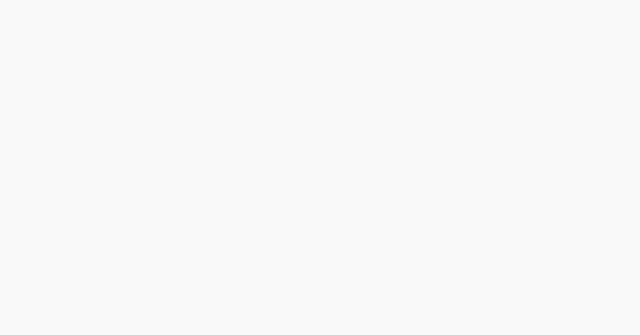
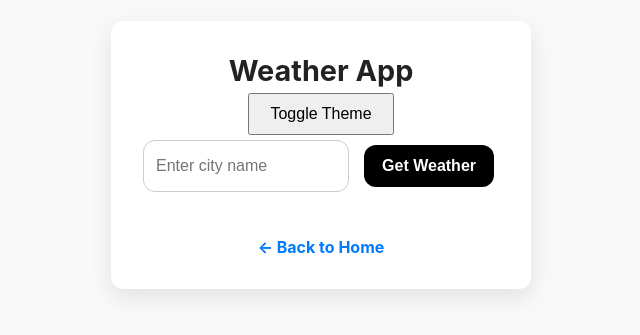
Before and after one commit to kimonie/reacting, a React (Create React App) app: page /weather in a window 1280 px wide. Before the commit this address had no page. Shown: the part 245-580 px from the top of the page, without its empty margins (319-959 px from the left). Built offline with nearby package versions, Linux system fonts and the light colour scheme.

Commit message:
Weather app

```diff
--- a/src/App.css
+++ b/src/App.css
@@ -30,3 +30,20 @@ button {
   font-size: 16px;
   cursor: pointer;
 }
+
+.project-link {
+  padding: 12px 18px;
+  background-color: var(--accent);
+  color: #fff;
+  border: none;
+  border-radius: 10px;
+  text-decoration: none;
+  font-weight: 600;
+  transition: background-color 0.3s ease;
+  display: inline-block;
+  margin: 10px 8px;
+}
+
+.project-link:hover {
+  background-color: var(--accent-hover);
+}
--- a/src/App.js
+++ b/src/App.js
@@ -2,6 +2,7 @@ import { BrowserRouter as Router, Routes, Route } from 'react-router-dom';
 import Home from './Home';
 import Counter from './projects/Counter/Counter';
 import Todo from './projects/Todo/Todo';
+import Weather from './projects/Weather/Weather';
 import QuoteGenerator from './projects/Quote/QuoteGenerator';
 import './theme.css';
 import './App.css';
@@ -15,6 +16,7 @@ function App() {
         <Route path="/counter" element={<Counter />} />
         <Route path="/todo" element={<Todo />} />
         <Route path="/quotes" element={<QuoteGenerator />} />
+        <Route path="/weather" element={<Weather />} />
         {/* Add more routes here */}
       </Routes>
     </Router>
--- a/src/Home.js
+++ b/src/Home.js
@@ -10,6 +10,7 @@ function Home() {
         <li><Link className="project-link" to="/counter">🧮 Counter App</Link></li>
         <li><Link to="/todo" className="project-link">📝 To-Do List</Link></li>
         <li><Link to="/quotes" className="project-link">💬 Quote Generator</Link></li>
+        <li><Link to="/weather" className="project-link">🌤️ Weather App</Link></li>
         {/* Add more project links here */}
       </ul>
     </div>
--- /dev/null
+++ b/src/components/Spinner/Spinner.css
@@ -0,0 +1,15 @@
+.spinner {
+  width: 40px;
+  height: 40px;
+  border: 4px solid #ccc;
+  border-top-color: #007bff;
+  border-radius: 50%;
+  animation: spin 0.8s linear infinite;
+  margin: 20px auto;
+}
+
+@keyframes spin {
+  to {
+    transform: rotate(360deg);
+  }
+}
--- /dev/null
+++ b/src/components/Spinner/Spinner.js
@@ -0,0 +1,10 @@
+import React from 'react';
+import './Spinner.css';
+
+const Spinner = () => {
+  return (
+    <div className="spinner"></div>
+  );
+};
+
+export default Spinner;
--- /dev/null
+++ b/src/projects/Weather/Weather.css
@@ -0,0 +1,180 @@
+/* Root container */
+.weather-page {
+  min-height: 100vh;
+  background-color: var(--bg-page);
+  color: var(--text-color);
+  display: flex;
+  justify-content: center;
+  align-items: center;
+  padding: 40px 20px;
+  transition: background-color 0.3s ease;
+}
+
+/* Main card */
+.weather-box {
+  max-width: 420px;
+  width: 100%;
+  background-color: var(--bg-container);
+  padding: 40px;
+  border-radius: 16px;
+  box-shadow: 0 12px 30px rgba(0, 0, 0, 0.08);
+  text-align: center;
+  transition: all 0.3s ease;
+  font-family: 'Inter', 'Segoe UI', sans-serif;
+}
+
+.weather-page {
+  transition: background-color 0.4s ease, color 0.4s ease;
+}
+
+.weather-box {
+  transition: background-color 0.4s ease, color 0.4s ease;
+}
+
+/* Input and button row */
+.input-section {
+  display: flex;
+  gap: 10px;
+  margin-bottom: 20px;
+  flex-wrap: wrap;
+}
+
+.input-section input {
+  flex: 1;
+  padding: 12px;
+  border-radius: 12px;
+  border: 1px solid #ccc;
+  font-size: 1rem;
+  font-weight: 500;
+  background: var(--input-bg, #fff);
+  color: var(--text-color);
+  transition: background 0.3s ease;
+}
+
+.input-section button {
+  padding: 12px 18px;
+  background-color: #000;
+  color: #fff;
+  border: none;
+  border-radius: 12px;
+  font-weight: 600;
+  cursor: pointer;
+  transition: background 0.3s ease;
+}
+
+.input-section button:hover {
+  background-color: #333;
+}
+
+/* Weather result */
+.weather-result {
+  margin-top: 30px;
+}
+
+.weather-result h3 {
+  font-size: 1.4rem;
+  margin-bottom: 10px;
+}
+
+.weather-result p {
+  font-size: 1.1rem;
+  margin: 6px 0;
+}
+
+/* Weather icon */
+.weather-result img {
+  width: 80px;
+  height: 80px;
+  margin-bottom: 10px;
+}
+
+/* Back to home */
+.back-link {
+  display: inline-block;
+  margin-top: 25px;
+  color: #007bff;
+  font-weight: bold;
+  text-decoration: none;
+}
+
+.back-link:hover {
+  text-decoration: underline;
+}
+
+/* Error message */
+.error {
+  color: crimson;
+  font-weight: bold;
+  margin-top: 15px;
+}
+
+/* Spinner centering (in Spinner.css already, but just in case) */
+.spinner {
+  margin: 30px auto;
+}
+
+/* RESPONSIVE */
+@media (max-width: 500px) {
+  .input-section {
+    flex-direction: column;
+  }
+
+  .input-section button {
+    width: 100%;
+  }
+
+  .weather-box {
+    padding: 30px 20px;
+  }
+}
+
+
+.weather-result {
+  animation: fadeInScale 0.4s ease;
+}
+
+@keyframes fadeInScale {
+  from {
+    opacity: 0;
+    transform: scale(0.95);
+  }
+  to {
+    opacity: 1;
+    transform: scale(1);
+  }
+}
+
+/* Default light mode styles */
+.weather-page {
+  background-color: #f9f9f9;
+  color: #222;
+}
+
+/* Dark mode styles */
+.weather-page.dark {
+  background-color: #121212;
+  color: #f0f0f0;
+}
+
+/* Weather Box Light */
+.weather-box {
+  background-color: #ffffff;
+  color: inherit;
+  border-radius: 12px;
+  padding: 2rem;
+  box-shadow: 0 8px 24px rgba(0,0,0,0.1);
+}
+
+/* Weather Box Dark */
+.weather-page.dark .weather-box {
+  background-color: #1e1e1e;
+  color: #f0f0f0;
+  box-shadow: 0 8px 24px rgba(0,0,0,0.4);
+}
+
+.weather-page,
+.weather-box,
+input,
+button {
+  transition: background-color 0.3s ease, color 0.3s ease;
+}
--- /dev/null
+++ b/src/projects/Weather/Weather.js
@@ -0,0 +1,87 @@
+import React, { useState, useEffect } from 'react';
+import './Weather.css';
+import { Link } from 'react-router-dom';
+import Spinner from '../../components/Spinner/Spinner';
+
+const Weather = () => {
+  const [city, setCity] = useState('');
+  const [weather, setWeather] = useState(null);
+  const [loading, setLoading] = useState(false);
+  const [error, setError] = useState('');
+  const [isDarkMode, setIsDarkMode] = useState(false);
+
+  useEffect(() => {
+    document.body.classList.toggle('dark', isDarkMode);
+  }, [isDarkMode]);
+
+
+  const apiKey = process.env.REACT_APP_WEATHER_API_KEY;
+  const getWeather = async () => {
+
+    if (!city) return;
+
+    setLoading(true);
+    setError('');
+    setWeather(null);
+
+    try {
+      const response = await fetch(
+        `https://api.openweathermap.org/data/2.5/weather?q=${encodeURIComponent(city)}&units=metric&appid=${apiKey}`
+      );
+
+      if (!response.ok) {
+        throw new Error('City not found');
+      }
+
+      const data = await response.json();
+      setWeather(data);
+    } catch (err) {
+      setError(err.message || 'Error fetching weather');
+    } finally {
+      setLoading(false);
+    }
+  };
+
+  return (
+    <div className={`weather-page ${isDarkMode ? 'dark' : ''}`}>
+      <div className="weather-box">
+        <h2>Weather App</h2>
+        <button onClick={() => setIsDarkMode(prev => !prev)}>
+          Toggle Theme
+        </button>
+        <div className="input-section">
+          <input
+            type="text"
+            placeholder="Enter city name"
+            value={city}
+            onChange={(e) => setCity(e.target.value)}
+             onKeyDown={(e) => {
+                if (e.key === 'Enter') {
+                  getWeather();
+                }
+              }}
+          />
+          <button onClick={getWeather}>Get Weather</button>
+        </div>
+
+        {loading && <Spinner />}
+        {error && <p className="error">{error}</p>}
+        {weather && (
+          <div className="weather-result">
+            <h3>{weather.name}, {weather.sys.country}</h3>
+            <img
+              src={`https://openweathermap.org/img/wn/${weather.weather[0].icon}@2x.png`}
+              alt={weather.weather[0].description}
+            />
+            <p>{weather.weather[0].description}</p>
+            <p>{Math.round(weather.main.temp)}°C</p>
+          </div>
+        )}
+
+        <Link to="/" className="back-link">← Back to Home</Link>
+      </div>
+    </div>
+  );
+};
+
+export default Weather;
--- a/src/theme.css
+++ b/src/theme.css
@@ -1,4 +1,6 @@
 /* src/theme.css */
+
+/* Light mode variables */
 :root {
   --bg-page: #f9f9f9;
   --bg-container: #ffffff;
@@ -10,9 +12,10 @@
   --accent-hover: #0056b3;
 }
 
-body.dark-mode {
-  --bg-page: #1e1e1e;
-  --bg-container: #2a2a2a;
+/* Dark mode overrides */
+body.dark {
+  --bg-page: #121212;
+  --bg-container: #1e1e1e;
   --text-color: #f1f1f1;
   --task-bg: #333;
   --link-color: #66b2ff;
@@ -21,6 +24,7 @@ body.dark-mode {
   --accent-hover: #007acc;
 }
 
+/* Global styles */
 body {
   background-color: var(--bg-page);
   color: var(--text-color);
```
Also changed, not shown: src/Home.css (line endings or trailing spaces), 1 other file (tests, documents, lock files or other folders).
